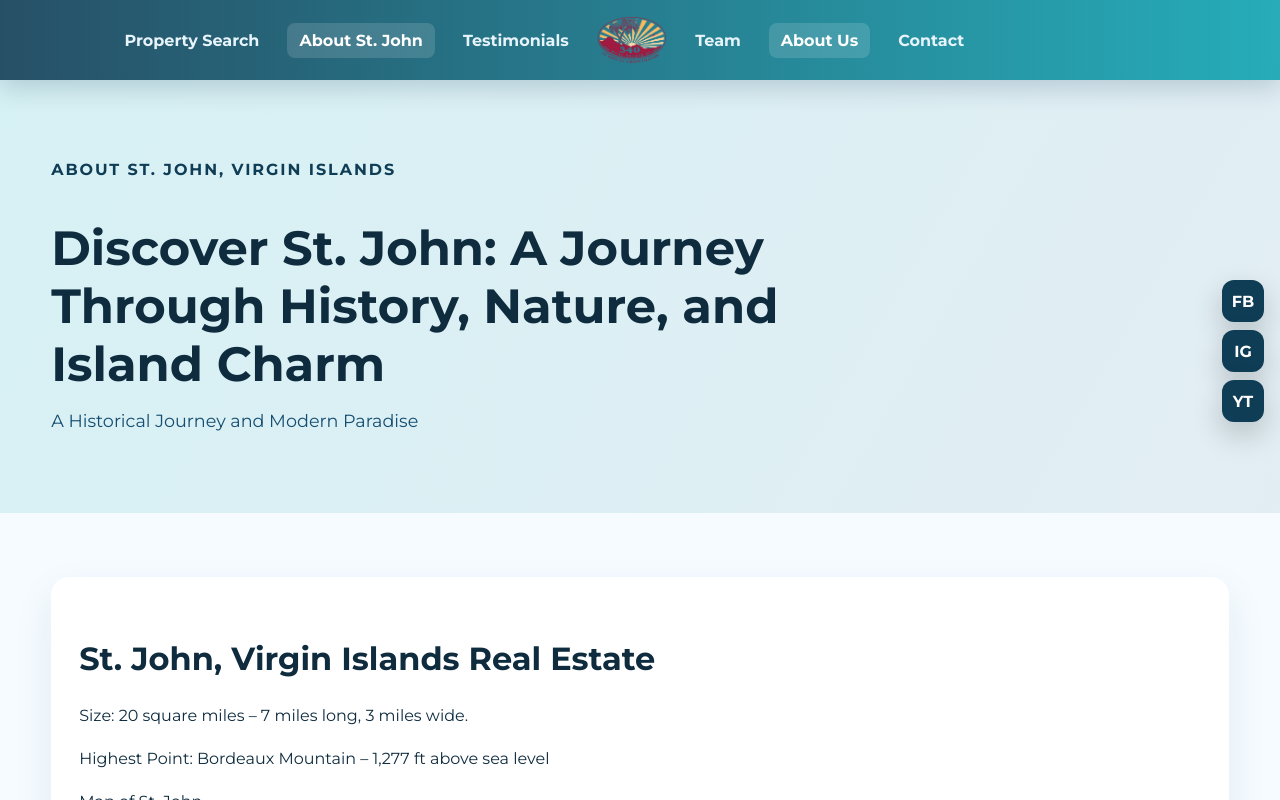
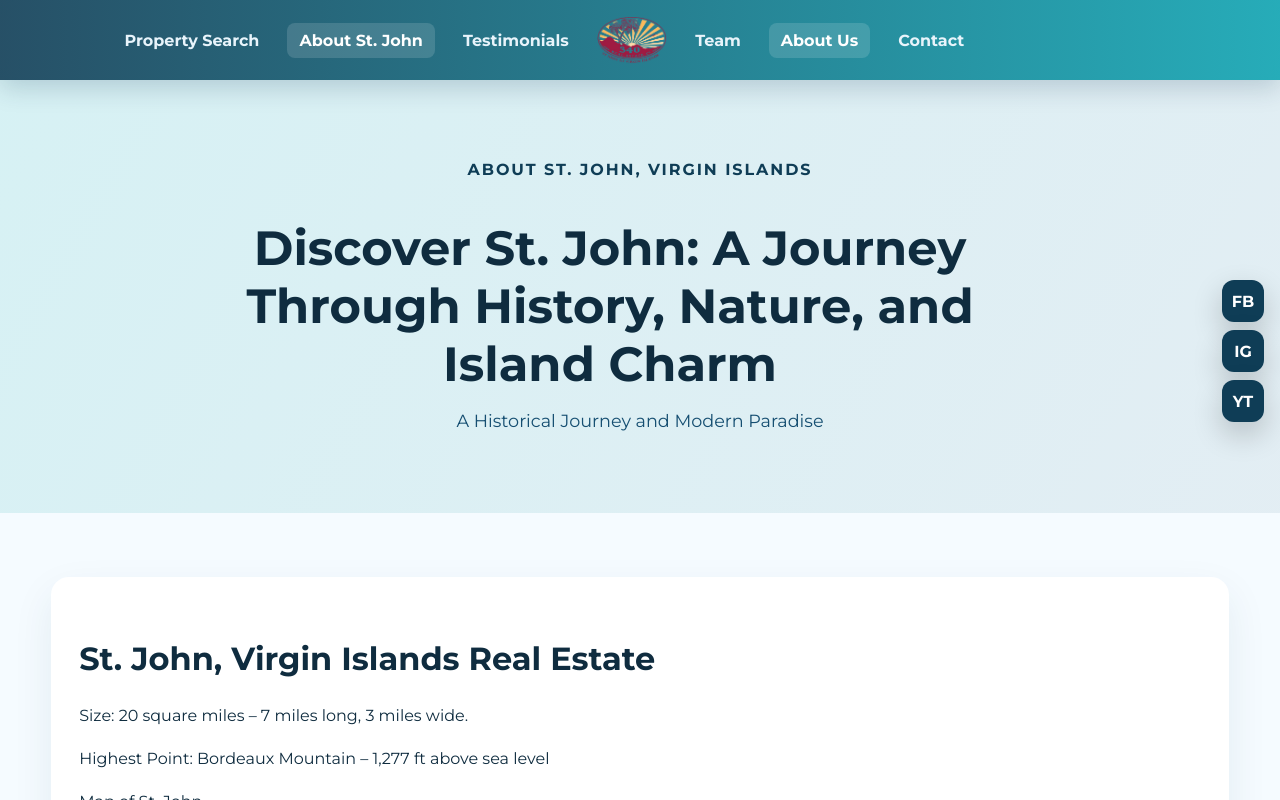
Before and after one commit to imagicity-stack/340, a React (Vite) app: page /about-st-john in a window 1280 px wide. Shown: the top 800 px of the page. Built offline with nearby package versions, Linux system fonts and the light colour scheme.

Commit message:
Center align About St. John hero text

```diff
--- a/src/pages/AboutStJohn.jsx
+++ b/src/pages/AboutStJohn.jsx
@@ -100,7 +100,7 @@ const AboutStJohn = () => {
   return (
     <main className={styles.page}>
       <section className={`${styles.hero} section`}>
-        <div className="container">
+        <div className={`${styles.heroContent} container`}>
           <p className={styles.kicker}>About St. John, Virgin Islands</p>
           <h1>Discover St. John: A Journey Through History, Nature, and Island Charm</h1>
           <p className={styles.lead}>
--- a/src/pages/AboutStJohn.module.css
+++ b/src/pages/AboutStJohn.module.css
@@ -6,6 +6,11 @@
 .hero {
   background: linear-gradient(120deg, rgba(28, 181, 178, 0.14), rgba(11, 79, 108, 0.08));
   padding: 3.5rem 0;
+}
+
+.heroContent {
+  text-align: center;
+  max-width: 880px;
 }
 
 .kicker {
```
